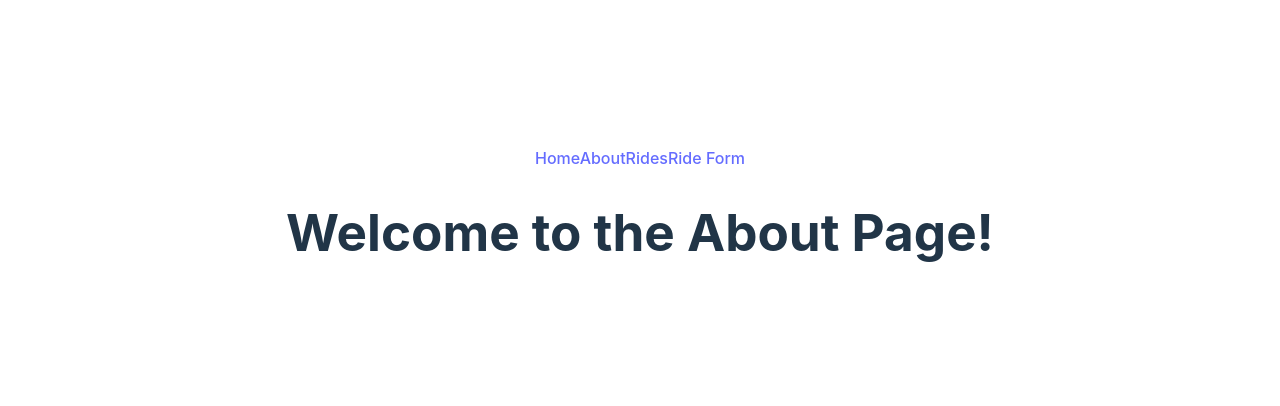
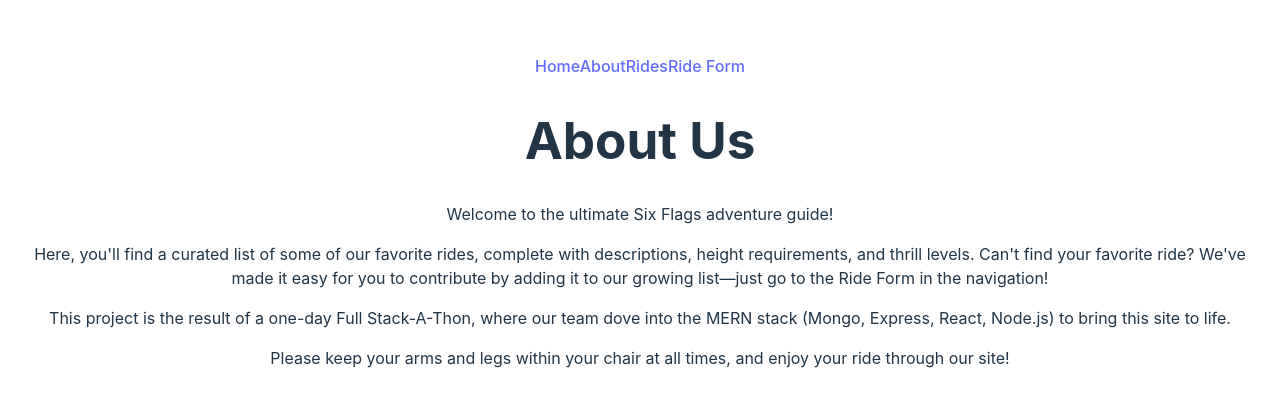
Before and after one commit to AdamRWeinstein/fullstackathon, a React (Vite) app: page /about in a window 1280 px wide. Shown: the part 180-586 px from the top of the page. Built offline with nearby package versions, Linux system fonts and the light colour scheme; no server answers.

Commit message:
Add about page

```diff
--- a/src/components/About.jsx
+++ b/src/components/About.jsx
@@ -1,9 +1,11 @@
-import React from 'react';
-
 const About = () => {
   return (
     <div>
-      <h1>Welcome to the About Page!</h1>
+      <h1>About Us</h1>
+      <p>Welcome to the ultimate Six Flags adventure guide!</p>
+      <p>Here, you'll find a curated list of some of our favorite rides, complete with descriptions, height requirements, and thrill levels. Can't find your favorite ride? We've made it easy for you to contribute by adding it to our growing list—just go to the Ride Form in the navigation!</p>
+      <p>This project is the result of a one-day Full Stack-A-Thon, where our team dove into the MERN stack (Mongo, Express, React, Node.js) to bring this site to life.</p>
+      <p>Please keep your arms and legs within your chair at all times, and enjoy your ride through our site!</p>
     </div>
   );
 };
```
